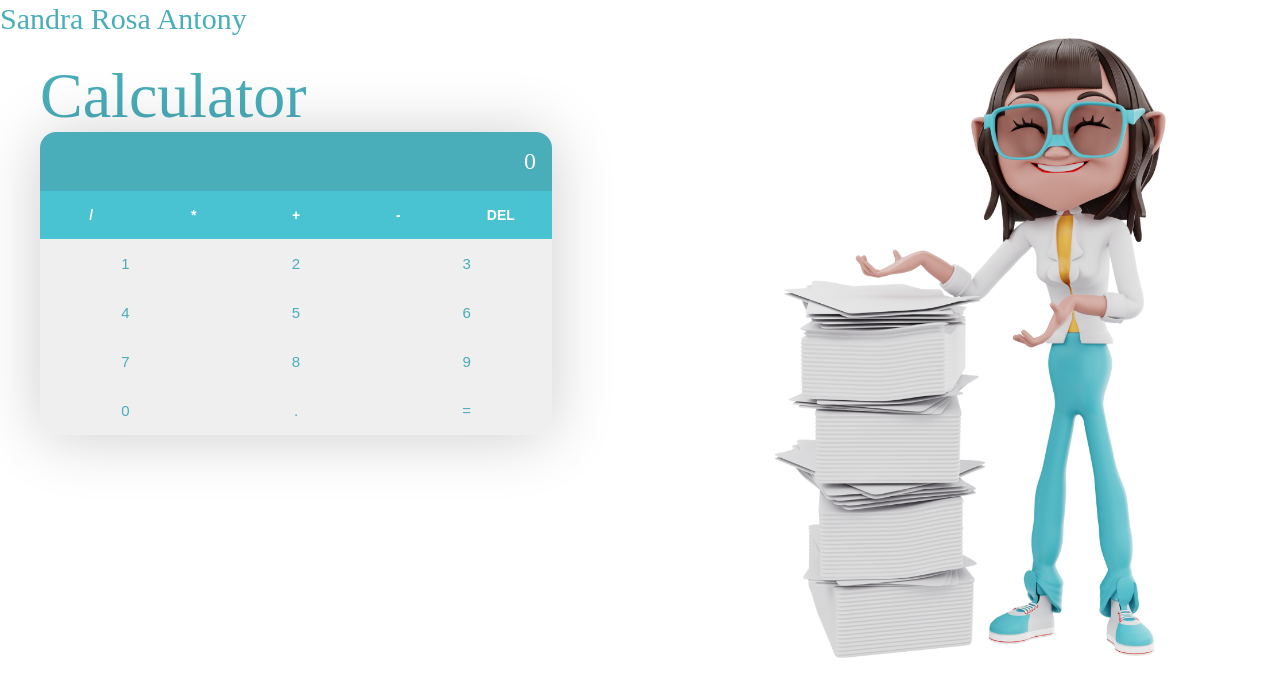
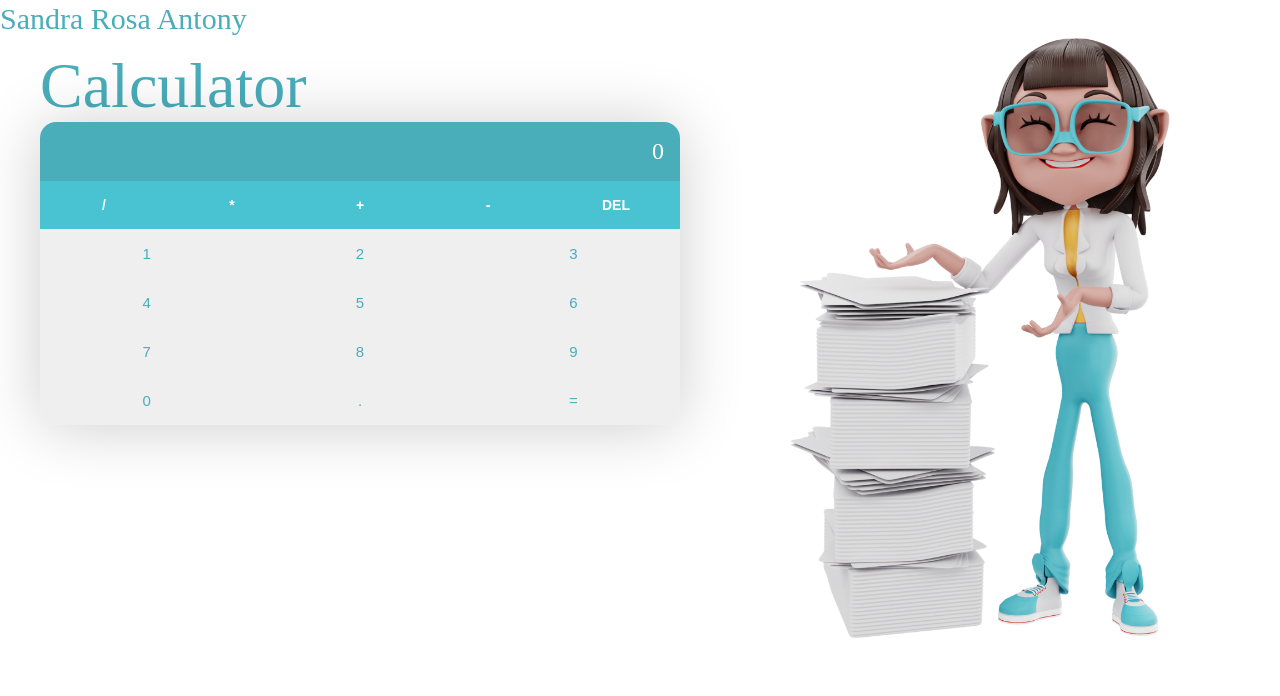
Before and after one commit to Sandra-Rosa/calculator-using-react, a React (Create React App) app: page / in a window 1280 px wide. Shown: the top 696 px of the page. Built offline with nearby package versions, Linux system fonts and the light colour scheme; a web font is replaced by a local one.

Commit message:
Finished

```diff
--- a/src/App.css
+++ b/src/App.css
@@ -57,7 +57,7 @@
 }
 
 .calculator {
-  width: 40vw;
+  width: 50vw;
   background-color: white;
   border-radius: 16px;
   overflow: hidden;
```
